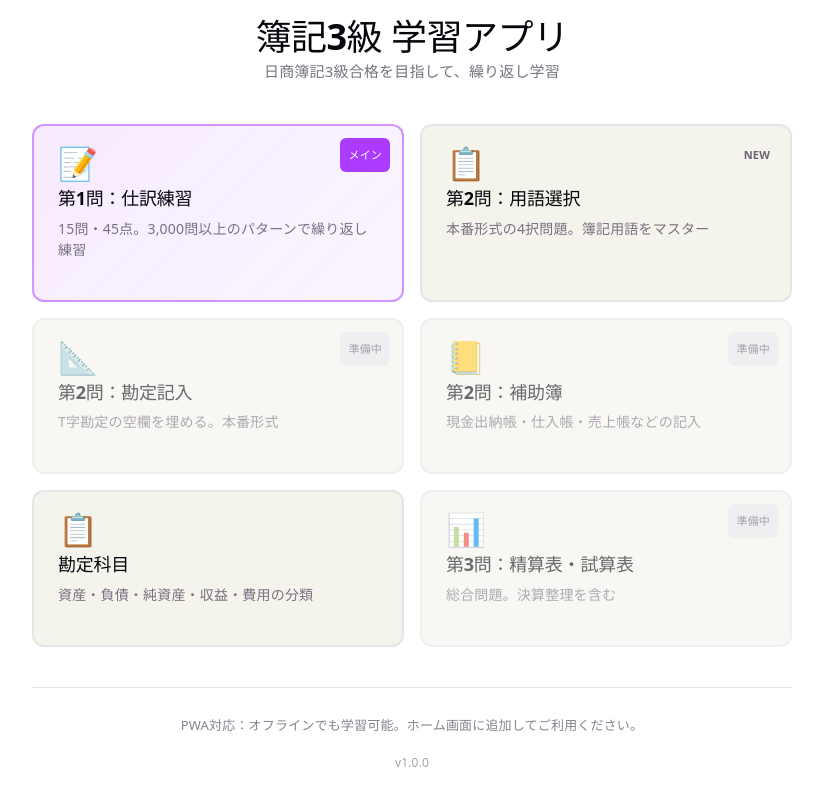
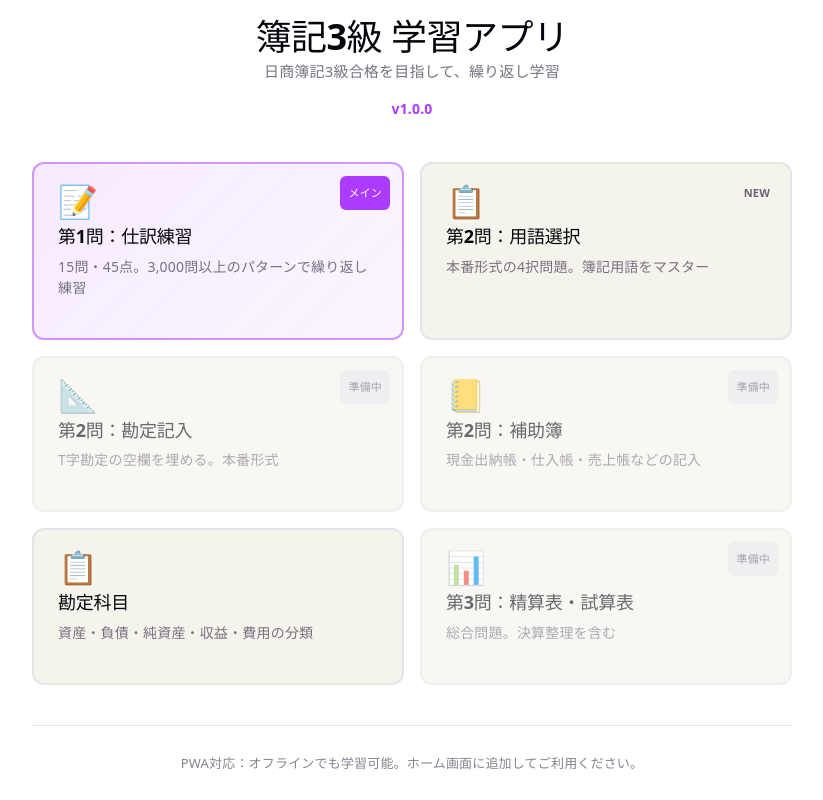
Before and after one commit to fkt78/OMK-BOKI-APP, a React (Vite) app: page / in a window 1280 px wide. Shown: the whole page, without its empty margins (228-1051 px from the left). Built offline with nearby package versions, Linux system fonts and the light colour scheme.

Commit message:
バージョンをヘッダーに表示、faviconの404エラーを修正

```diff
--- a/index.html
+++ b/index.html
@@ -2,7 +2,7 @@
 <html lang="ja">
   <head>
     <meta charset="UTF-8" />
-    <link rel="icon" type="image/svg+xml" href="/favicon.svg" />
+    <link rel="icon" type="image/svg+xml" href="./favicon.svg" />
     <meta name="viewport" content="width=device-width, initial-scale=1.0" />
     <title>簿記3級 学習アプリ</title>
   </head>
--- a/src/pages/HomePage.css
+++ b/src/pages/HomePage.css
@@ -31,6 +31,14 @@
   color: var(--text);
   margin: 0;
   opacity: 0.9;
+}
+
+.version-badge {
+  margin-top: 12px;
+  font-size: 14px;
+  font-weight: 600;
+  color: var(--accent);
+  opacity: 1;
 }
 
 .menu-grid {
@@ -132,9 +140,3 @@
   opacity: 0.8;
   margin: 0;
 }
-
-.home-footer .version-info {
-  margin-top: 12px;
-  font-size: 12px;
-  opacity: 0.6;
-}
--- a/src/pages/HomePage.tsx
+++ b/src/pages/HomePage.tsx
@@ -7,6 +7,7 @@ export function HomePage() {
       <header className="home-header">
         <h1>簿記3級 学習アプリ</h1>
         <p className="subtitle">日商簿記3級合格を目指して、繰り返し学習</p>
+        <p className="version-badge">v{__APP_VERSION__}</p>
       </header>
 
       <nav className="menu-grid">
@@ -54,7 +55,6 @@ export function HomePage() {
 
       <footer className="home-footer">
         <p>PWA対応：オフラインでも学習可能。ホーム画面に追加してご利用ください。</p>
-        <p className="version-info">v{__APP_VERSION__}</p>
       </footer>
     </div>
   )
--- a/vite.config.ts
+++ b/vite.config.ts
@@ -29,7 +29,7 @@ export default defineConfig({
         orientation: 'portrait',
         icons: [
           {
-            src: '/favicon.svg',
+            src: './favicon.svg',
             sizes: 'any',
             type: 'image/svg+xml',
             purpose: 'any'
```
